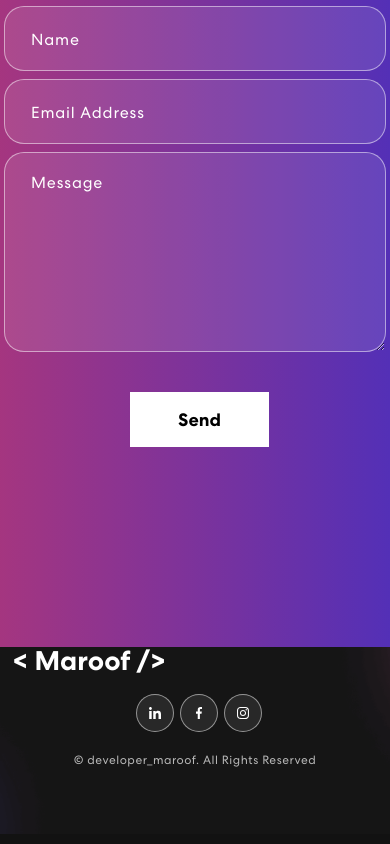
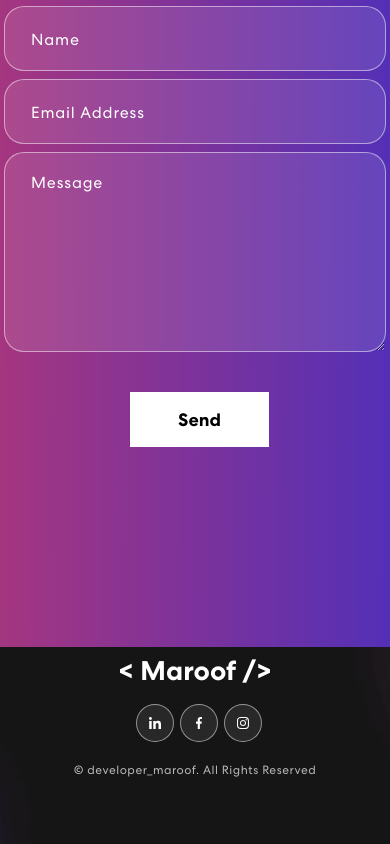
Before and after one commit to developermaroof/Developermaroof-Portfolio, a React (Create React App) app: page / in a window 390 px wide. Shown: the part 4131-4975 px from the top of the page. Built offline with nearby package versions, Linux system fonts and the light colour scheme.

Commit message:
Update App.css

```diff
--- a/src/App.css
+++ b/src/App.css
@@ -980,6 +980,8 @@ nav.navbar .navbar-toggler[aria-expanded="true"] .navbar-toggler-icon {
 }
 @media screen and (max-width: 575px) {
   .footer .maroof {
+    margin-top: 10px;
+    display: flex;
     align-items: center;
     justify-content: center;
   }
```
